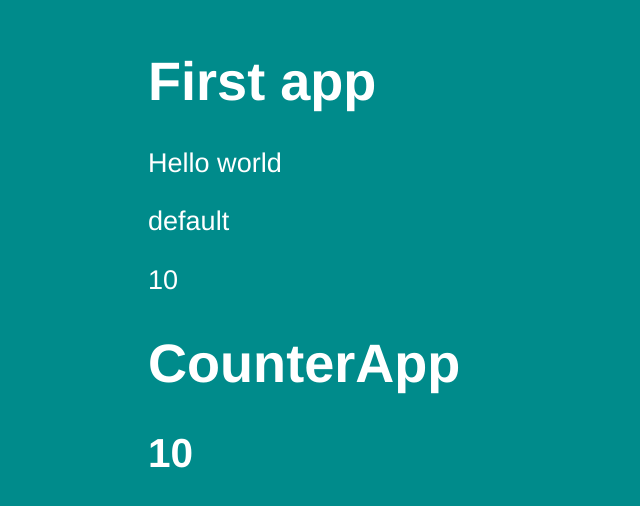
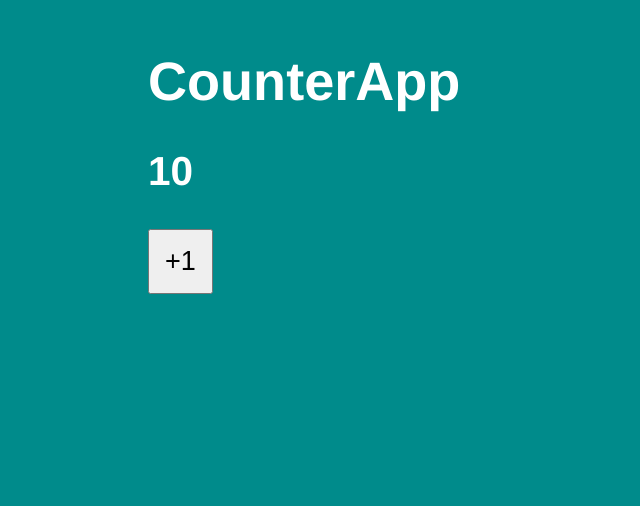
Before and after one commit to Rubru94/course-react-hooks-MERN, a React (Vite) app in the folder react/03-counter-app-vite/: page / in a window 1280 px wide. Shown: the part 134-640 px from the top of the page, without its empty margins (0-640 px from the left). Built offline with nearby package versions, Linux system fonts and the light colour scheme.

Commit message:
feat(03-counter-app-vite): button click event

```diff
--- a/react/03-counter-app-vite/src/CounterApp.tsx
+++ b/react/03-counter-app-vite/src/CounterApp.tsx
@@ -1,12 +1,29 @@
+import { MouseEvent } from 'react';
+
 export interface CounterAppProps {
   value?: number;
 }
 
 export const CounterApp = ({ value }: CounterAppProps) => {
+  /* const handleAdd = (event: MouseEvent, value: number) => {
+    console.log(value);
+  }; */
+
+  const handleAdd = (event: MouseEvent) => {
+    if (value) value += 1;
+    console.log(event);
+    console.log(value);
+  };
+
   return (
     <>
       <h1>CounterApp</h1>
-      <h2>{value}</h2>
+      <h2> {value} </h2>
+      {/* equivalent --> it can be simplified by leaving only the reference to the function that will receive the same arguments in same order */}
+      {/* <button onClick={(event) => handleAdd(event)}>+1</button> */}
+      <button onClick={handleAdd}>+1</button>
+
+      {/* <button onClick={(event) => handleAdd(event, 1)}>+1</button> */}
     </>
   );
 };
--- a/react/03-counter-app-vite/src/main.tsx
+++ b/react/03-counter-app-vite/src/main.tsx
@@ -1,22 +1,12 @@
 import React from 'react';
 import ReactDOM from 'react-dom/client';
 
-// import AppHelloWorld from './hello-world-app'; /** default export */
-// import { App, App2, HelloWorldApp } from './HelloWorldApp';
-import { FirstApp } from './FirstApp';
 import { CounterApp } from './CounterApp';
 
 import './styles.scss';
 
 ReactDOM.createRoot(document.getElementById('root') as HTMLElement).render(
   <React.StrictMode>
-    {/* <App /> */}
-    {/* <HelloWorldApp /> */}
-    {/* <AppHelloWorld /> --> default export */}
-    {/* <App2 /> */}
-
-    {/* <FirstApp title="Hello world !!!" subtitle={123} /> */}
-    <FirstApp title="Hello world" num={10} />
     <CounterApp value={10}></CounterApp>
   </React.StrictMode>,
 );
--- a/react/03-counter-app-vite/src/styles.scss
+++ b/react/03-counter-app-vite/src/styles.scss
@@ -8,3 +8,8 @@
   font-size: 1.3rem;
   padding: 70px;
 }
+
+button {
+  font-size: 1.3rem;
+  padding: 15px;
+}
```
